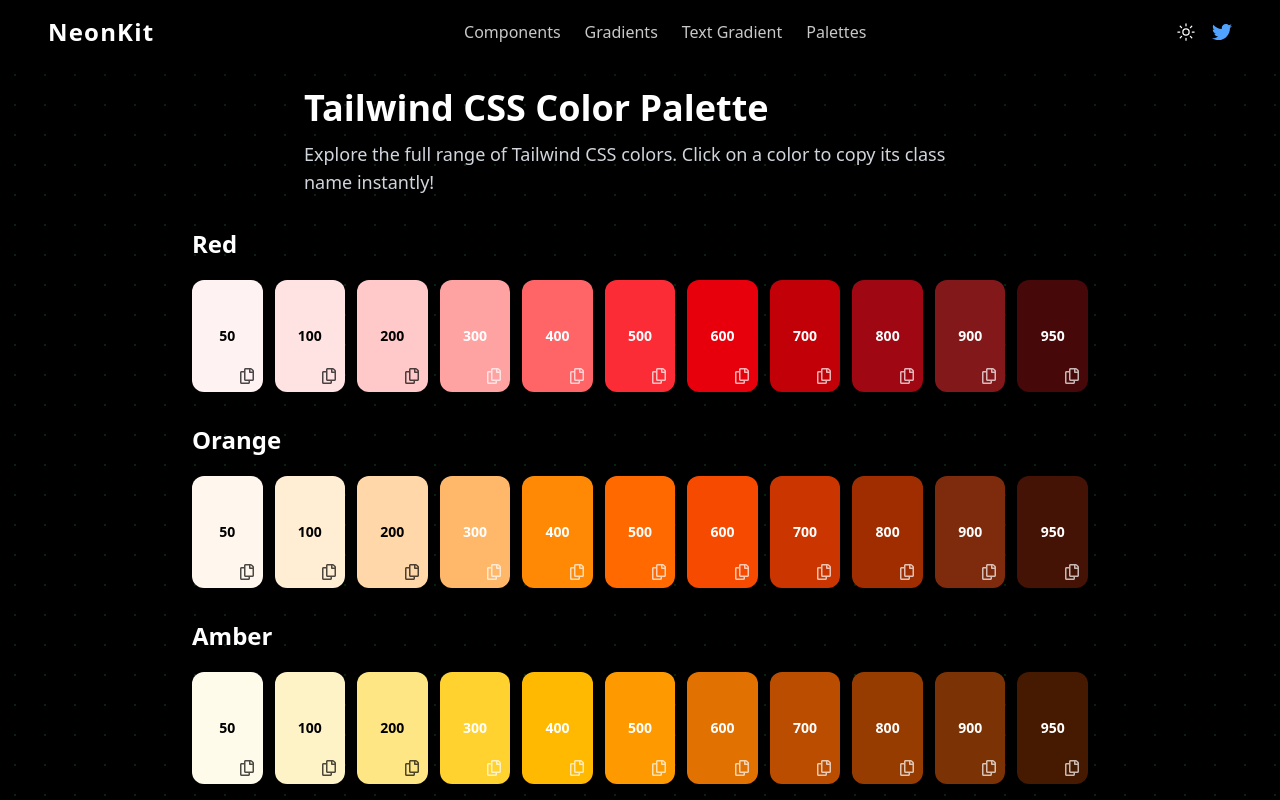
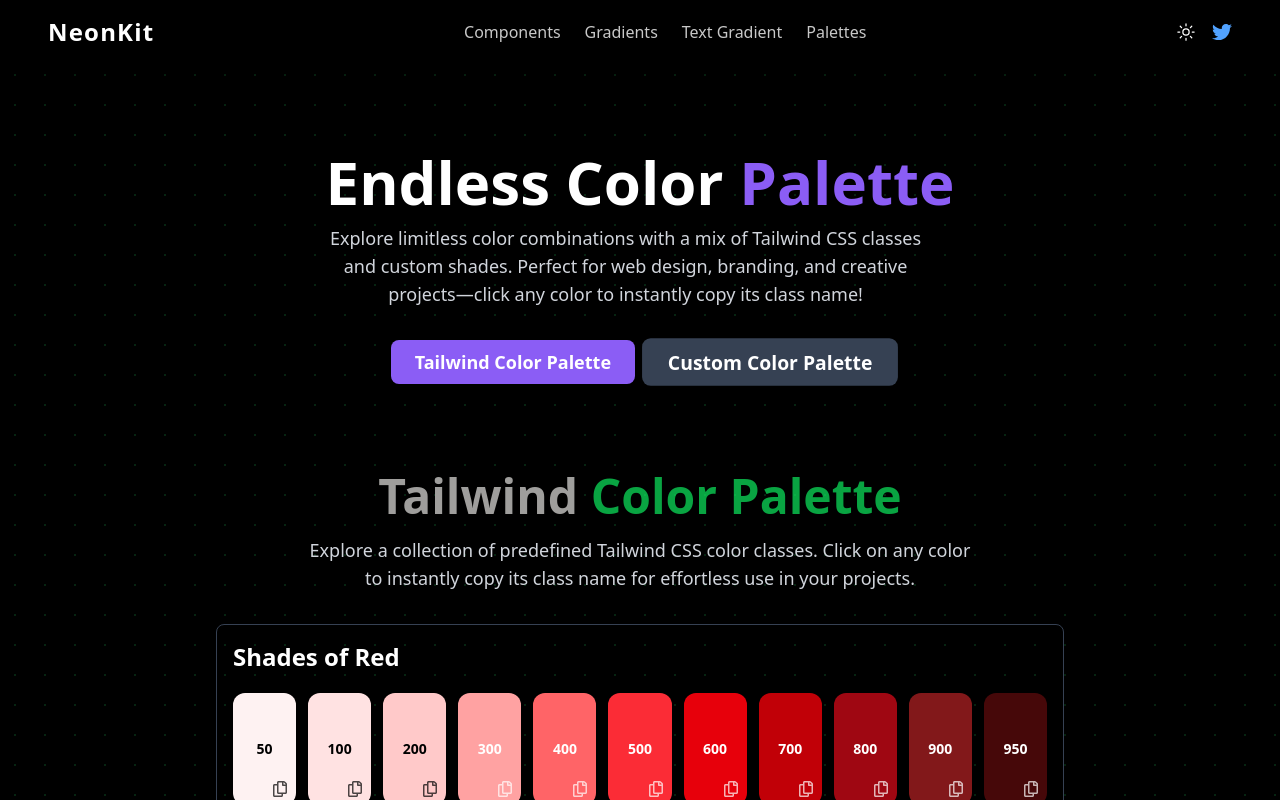
Before and after one commit to RitickLath/neonkit, a React (Vite) app: page /Palettes in a window 1280 px wide. Shown: the top 800 px of the page. Built offline with nearby package versions, Linux system fonts and the light colour scheme.

Commit message:
Modular Component + Palette Button + Scroll Bar Hide

```diff
--- /dev/null
+++ b/src/Components/PaletteButton.tsx
@@ -0,0 +1,38 @@
+import { motion } from "framer-motion";
+
+interface Propype {
+  isTailwindPalette: boolean;
+  setIsTailwindPalette: (val: boolean) => void;
+  text: string;
+  value: boolean;
+}
+
+const PaletteButton = ({
+  isTailwindPalette,
+  setIsTailwindPalette,
+  text,
+  value,
+}: Propype) => {
+  return (
+    <motion.button
+      className={`py-2 px-6 cursor-pointer rounded-lg font-semibold text-lg transition-colors ${
+        isTailwindPalette
+          ? "bg-[#8B5DF5] text-white"
+          : "bg-gray-700 text-white hover:bg-[#8B5DF5]"
+      }`}
+      onClick={() => setIsTailwindPalette(value)}
+      animate={{
+        scale: isTailwindPalette ? 1 : 1.08,
+      }}
+      transition={{
+        duration: 0.5,
+        repeat: isTailwindPalette ? 0 : Infinity,
+        repeatType: "reverse",
+      }}
+    >
+      {text}
+    </motion.button>
+  );
+};
+
+export default PaletteButton;
--- /dev/null
+++ b/src/Components/TailwindColorPalette.tsx
@@ -0,0 +1,78 @@
+import { prerenderColor } from "../constants/colorShades";
+import { FaRegCopy } from "react-icons/fa";
+import { useState } from "react";
+
+const TailwindColorPalette = () => {
+  const [copiedColor, setCopiedColor] = useState("");
+
+  const handleCopy = (shade: string) => {
+    navigator.clipboard.writeText(shade);
+    setCopiedColor(shade);
+    setTimeout(() => setCopiedColor(""), 1500);
+  };
+
+  return (
+    <div className="flex flex-col items-center w-full max-w-5xl space-y-8 p-6">
+      {/* Heading Section */}
+      <div className="text-center text-white max-w-2xl">
+        <h1 className="text-4xl text-[#9F9E9C] lg:text-5xl font-bold mb-4">
+          Tailwind <span className="text-[#0ef864a9]">Color Palette</span>
+        </h1>
+        <p className="text-lg text-gray-300">
+          Explore a collection of predefined Tailwind CSS color classes. Click
+          on any color to instantly copy its class name for effortless use in
+          your projects.
+        </p>
+      </div>
+
+      <div className="w-full max-w-4xl max-h-[500px] overflow-y-auto no-scrollbar p-4 border border-gray-700 rounded-lg shadow-lg">
+        {prerenderColor.map((shades, key) => (
+          <div key={key} className="mb-8">
+            {/* Display Palette Name */}
+            <h2 className="text-2xl font-semibold text-white mb-5">
+              Shades of{" "}
+              <span className="capitalize">
+                {shades[0].replace("bg-", "").replace("-50", "")}
+              </span>
+            </h2>
+
+            {/* Display Color Palette */}
+            <div className="grid lg:grid-cols-11 gap-3">
+              {shades.map((shade, index) => (
+                <div
+                  key={index}
+                  className={`h-12 lg:h-28 rounded-xl flex flex-col items-center justify-center cursor-pointer relative ${shade} shadow-lg`}
+                  onClick={() => handleCopy(shade)}
+                >
+                  <span
+                    className={`text-sm font-semibold ${
+                      index < 3 ? "text-black" : "text-white"
+                    }`}
+                  >
+                    {shade
+                      .substring(shade.length - 3, shade.length)
+                      .replace("-", "")}
+                  </span>
+                  {copiedColor === shade && (
+                    <span className="absolute top-2 right-2 bg-white text-black text-xs px-2 py-1 rounded shadow-md">
+                      Copied!
+                    </span>
+                  )}
+                  <FaRegCopy
+                    className={`${
+                      index < 3
+                        ? "text-black hover:text-white"
+                        : "text-white hover:text-black"
+                    } absolute bottom-2 right-2 opacity-70 hover:opacity-100 transition-opacity`}
+                  />
+                </div>
+              ))}
+            </div>
+          </div>
+        ))}
+      </div>
+    </div>
+  );
+};
+
+export default TailwindColorPalette;
--- a/src/Routes/Palettes.tsx
+++ b/src/Routes/Palettes.tsx
@@ -1,68 +1,54 @@
-import { prerenderColor } from "../constants/colorShades";
-import { FaRegCopy } from "react-icons/fa";
 import { useState } from "react";
+import TailwindColorPalette from "../Components/TailwindColorPalette";
+import PaletteButton from "../Components/PaletteButton";
 
 const Palettes = () => {
-  const [copiedColor, setCopiedColor] = useState("");
-
-  const handleCopy = (shade: string) => {
-    navigator.clipboard.writeText(shade);
-    setCopiedColor(shade);
-    setTimeout(() => setCopiedColor(""), 1500);
-  };
+  // State to toggle between Tailwind and Custom color palettes
+  const [isTailwindPalette, setIsTailwindPalette] = useState(true);
 
   return (
     <div className="p-6 flex flex-col items-center space-y-8">
       {/* Page Heading */}
-      <div className="text-left text-white max-w-2xl">
-        <h1 className="text-4xl font-bold mb-3">Tailwind CSS Color Palette</h1>
-        <p className="text-lg text-gray-300">
-          Explore the full range of Tailwind CSS colors. Click on a color to
-          copy its class name instantly!
+      <div className="text-center text-white max-w-2xl pt-12 lg:pt-16">
+        <h1 className="text-5xl lg:text-6xl font-bold mb-3">
+          Endless Color <span className="text-[#8B5DF5]">Palette</span>
+        </h1>
+        <p className="text-lg text-gray-300 max-w-[600px]">
+          Explore limitless color combinations with a mix of Tailwind CSS
+          classes and custom shades. Perfect for web design, branding, and
+          creative projects—click any color to instantly copy its class name!
         </p>
       </div>
 
-      {prerenderColor.map((shades, key) => (
-        <div key={key} className="w-full max-w-4xl">
-          {/* Display Palette Name */}
-          <h2 className="text-2xl font-semibold text-white mb-5 capitalize">
-            {shades[0].replace("bg-", "").replace("-50", "")}
-          </h2>
+      {/* Palette Selector Buttons */}
+      <div className=" justify-center items-center flex-col space-y-4 sm:flex sm:flex-row sm:space-y-0 sm:space-x-4 flex ">
+        {/* Tailwind Color Palette Button */}
+        <PaletteButton
+          isTailwindPalette={isTailwindPalette}
+          setIsTailwindPalette={setIsTailwindPalette}
+          text="Tailwind Color Palette"
+          value={true}
+        />
 
-          {/* Display Color Palette */}
-          <div className="grid lg:grid-cols-11 gap-3">
-            {shades.map((shade, index) => (
-              <div
-                key={index}
-                className={`h-12 lg:h-28 rounded-xl flex flex-col items-center justify-center cursor-pointer relative ${shade} shadow-lg`}
-                onClick={() => handleCopy(shade)}
-              >
-                <span
-                  className={`text-sm font-semibold ${
-                    index < 3 ? "text-black" : "text-white"
-                  }`}
-                >
-                  {shade
-                    .substring(shade.length - 3, shade.length)
-                    .replace("-", "")}
-                </span>
-                {copiedColor === shade && (
-                  <span className="absolute top-2 right-2 bg-white text-black text-xs px-2 py-1 rounded shadow-md">
-                    Copied!
-                  </span>
-                )}
-                <FaRegCopy
-                  className={`${
-                    index < 3
-                      ? "text-black hover:text-white"
-                      : "text-white hover:text-black"
-                  } absolute bottom-2 right-2 opacity-70 hover:opacity-100 transition-opacity`}
-                />
-              </div>
-            ))}
+        {/* Custom Color Palette Button */}
+        <PaletteButton
+          isTailwindPalette={!isTailwindPalette}
+          setIsTailwindPalette={setIsTailwindPalette}
+          text="Custom Color Palette"
+          value={false}
+        />
+      </div>
+
+      {/* Display based on state */}
+      <div className="mt-8 w-full max-w-4xl">
+        {isTailwindPalette ? (
+          <TailwindColorPalette />
+        ) : (
+          <div className="text-center text-white">
+            Custom Color Palette Coming Soon...
           </div>
-        </div>
-      ))}
+        )}
+      </div>
     </div>
   );
 };
--- a/src/index.css
+++ b/src/index.css
@@ -11,11 +11,19 @@
   left: 0;
   width: 100%;
   height: 100%;
-  background-image: radial-gradient(
-    rgba(34, 197, 94, 0.3) 1px,
-    transparent 1px
-  );
+  background-image: radial-gradient(#22c55e4d 1px, transparent 1px);
   background-size: 30px 30px;
   opacity: 0.6;
   z-index: -1;
 }
+
+@layer utilities {
+  .no-scrollbar::-webkit-scrollbar {
+    display: none;
+  }
+
+  .no-scrollbar {
+    -ms-overflow-style: none;
+    scrollbar-width: none;
+  }
+}
```
